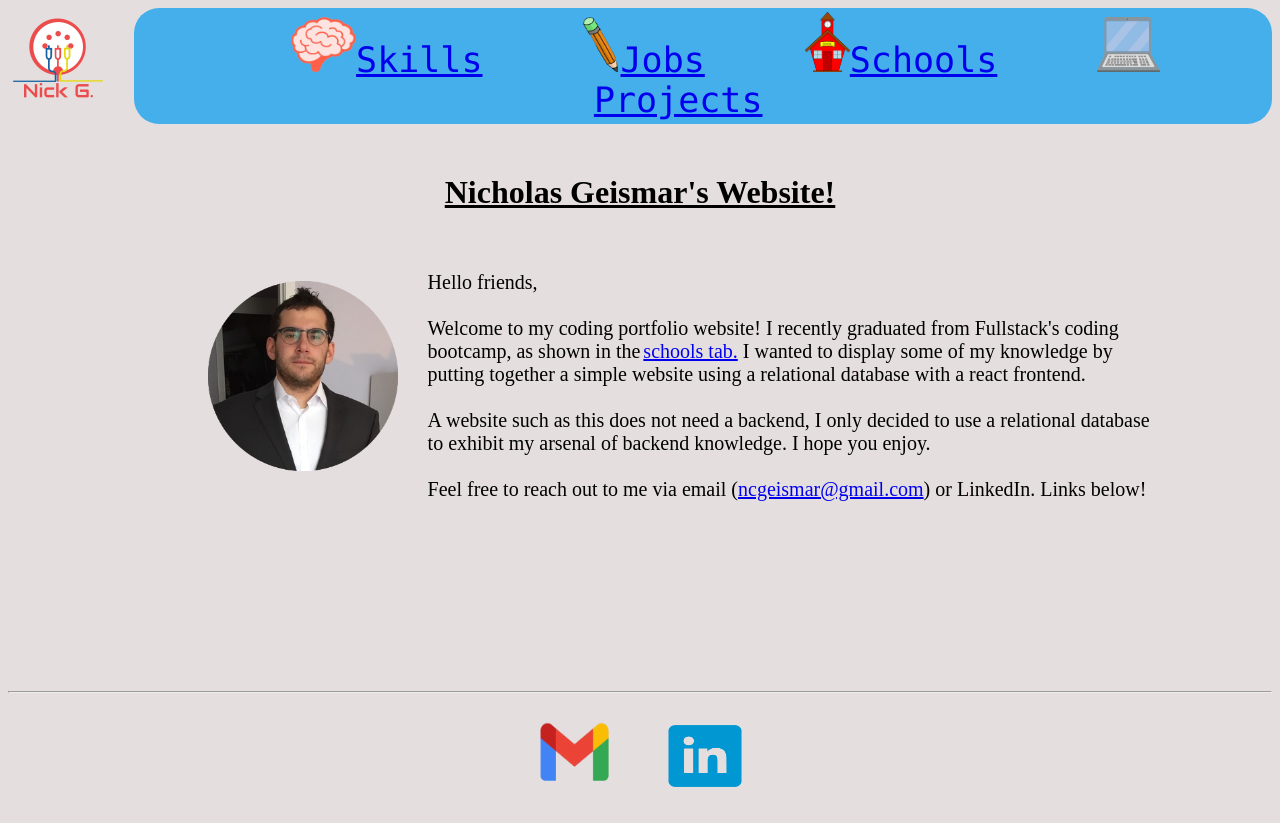
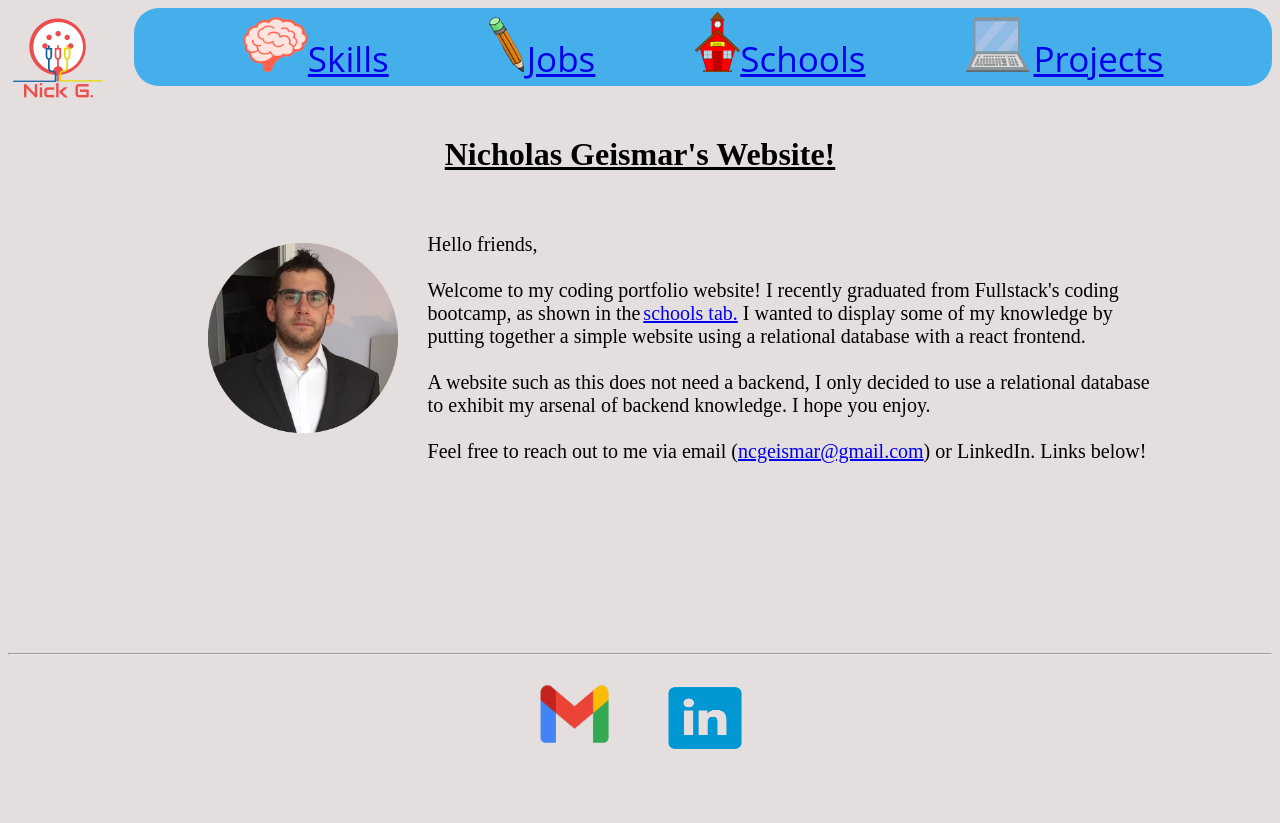
Before and after one commit to ncgeismar/nicholasgeismar, a React app: page / in a window 1280 px wide. After the commit the page ends 800 px from the top, so only its background shows below. Built offline with nearby package versions, Linux system fonts and the light colour scheme.

Commit message:
updated: changed font on navbar

```diff
--- a/public/style.css
+++ b/public/style.css
@@ -22,7 +22,7 @@
 
 .navlinks {
   margin: 50px;
-  font-family: "Lucida Console", Courier, monospace;
+  font-family: 'Open Sans', sans-serif;
   font-size: 35px;
 }
 
```
